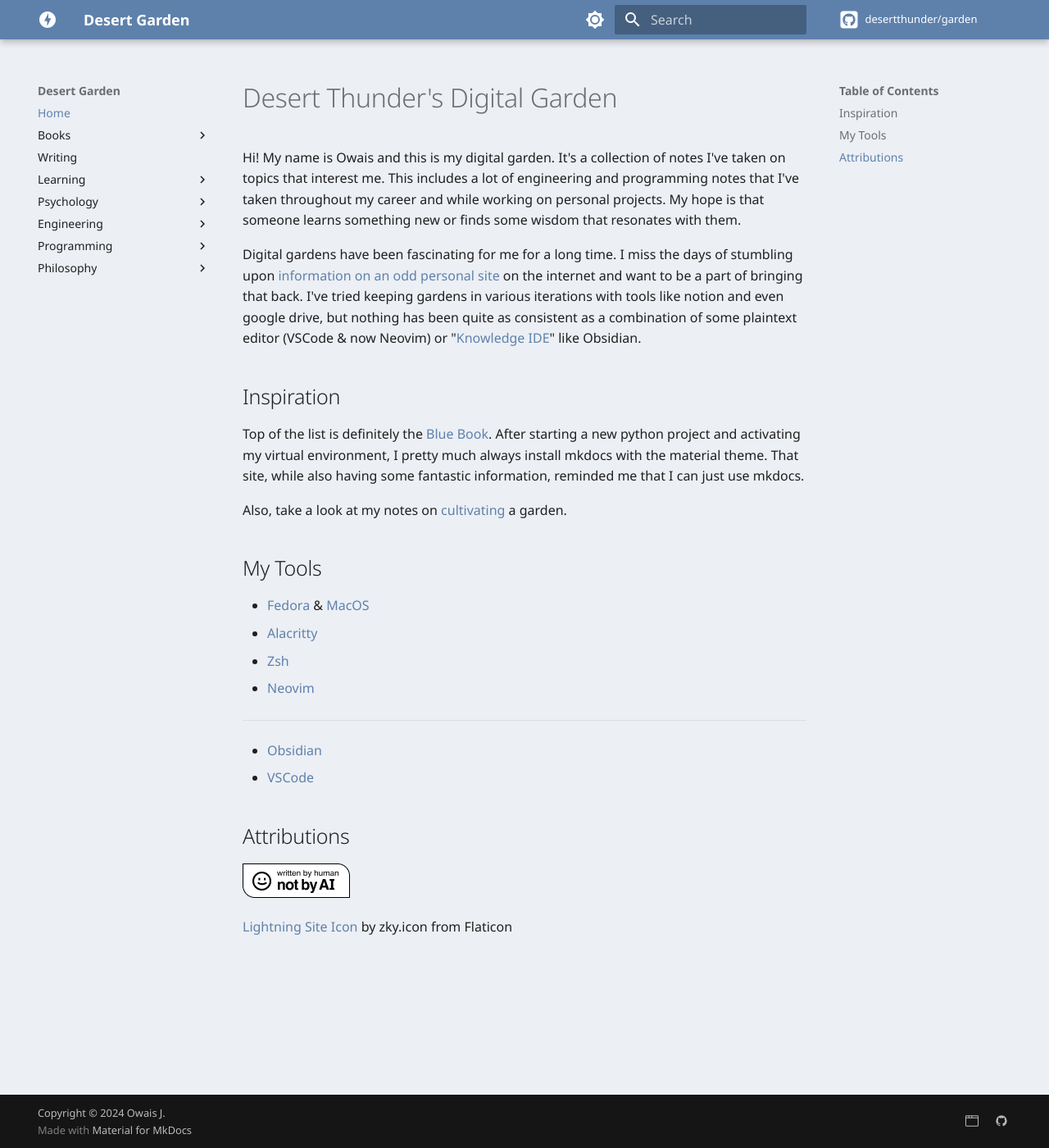
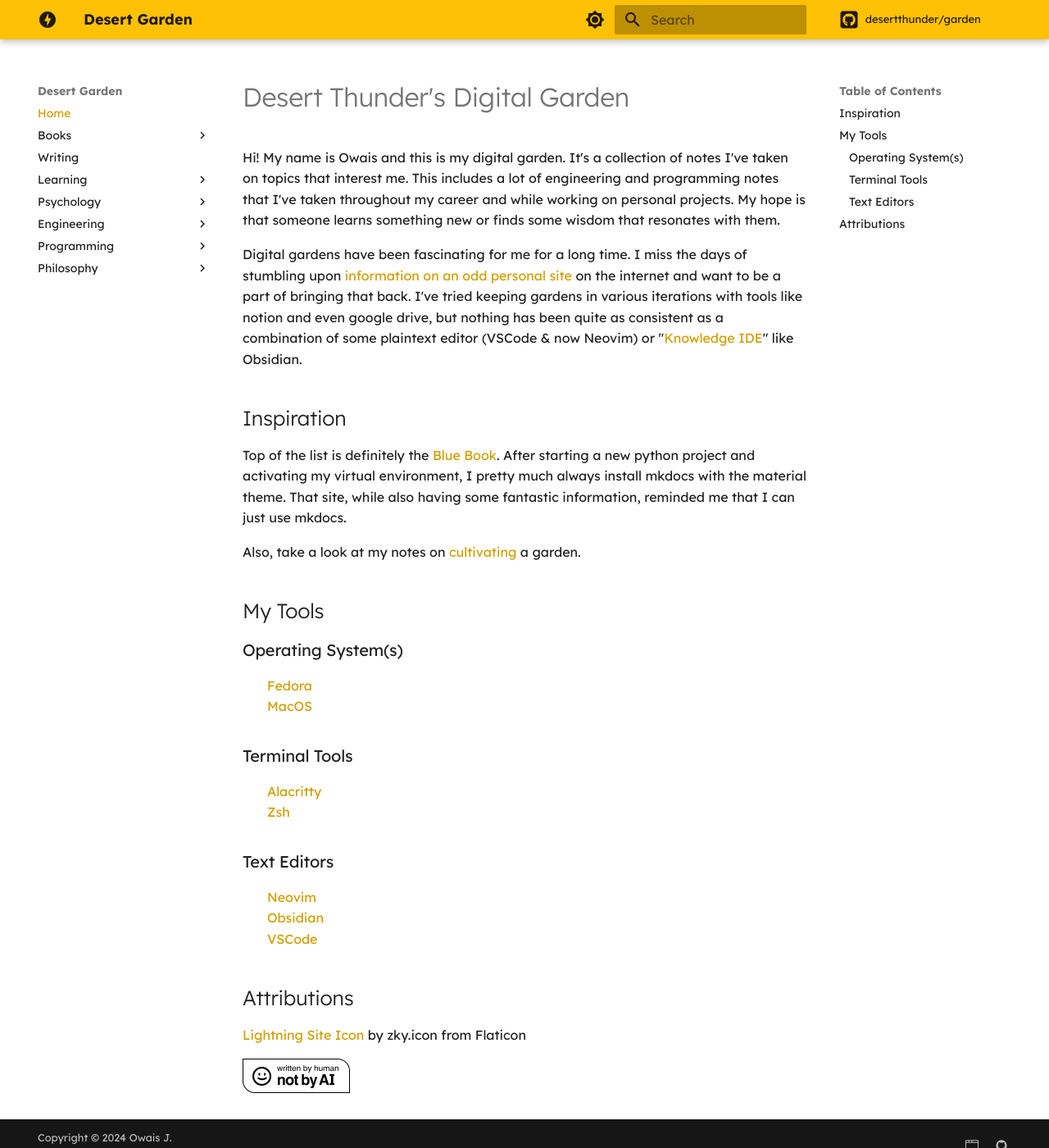
Before and after one commit to desertthunder/garden, an MkDocs documentation site: the page built from docs/README.md, in a window 1280 px wide and 1400 px high. Shown: the whole window at 82% size. Built offline with MkDocs 1.6.1 and Material for MkDocs 9.7.7, drawn with Linux system fonts in a browser that asks for light colours; comment, search, counter and statistics services are not loaded.

Commit message:
config: Theming, more extensions and home page formatting

```diff
--- a/docs/README.md
+++ b/docs/README.md
@@ -28,19 +28,25 @@ Also, take a look at my notes on [cultivating](./writing/cultivation.md) a garde
 
 ## My Tools
 
-- [Fedora](https://getfedora.org) & [MacOS](https://www.apple.com/macos)
-- [Alacritty](https://alacritty.org)
-- [Zsh](https://www.zsh.org)
-- [Neovim](https://neovim.io)
+### Operating System(s)
 
----
+:   [Fedora](https://getfedora.org) <br />
+    [MacOS](https://www.apple.com/macos)
 
-- [Obsidian](https://obsidian.md)
-- [VSCode](https://code.visualstudio.com)
+### Terminal Tools
+
+:   [Alacritty](https://alacritty.org) <br />
+    [Zsh](https://www.zsh.org)
+
+### Text Editors
+
+:   [Neovim](https://neovim.io) <br />
+    [Obsidian](https://obsidian.md) <br />
+    [VSCode](https://code.visualstudio.com)
 
 ## Attributions
 
-![Written By a Human](./assets/written-by-human.png)
-
 [Lightning Site Icon](https://www.flaticon.com/free-icons/lighting)
 by zky.icon from Flaticon
+
+![Written By a Human](./assets/written-by-human.png)
--- a/docs/stylesheets/extra.css
+++ /dev/null
@@ -1,12 +0,0 @@
-[data-md-color-scheme="default"],
-[data-md-color-scheme="slate"] {
-    --md-primary-fg-color: #5E81AC;
-}
-
-[data-md-color-scheme="slate"] {
-    --md-default-bg-color: #3B4252;
-}
-
-[data-md-color-scheme="default"] {
-    --md-default-bg-color: #ECEFF4;
-}
--- a/mkdocs.yml
+++ b/mkdocs.yml
@@ -9,7 +9,7 @@ theme:
     repo: fontawesome/brands/square-github
   favicon: assets/favicon.ico
   font:
-    text: "Noto Sans"
+    text: "Lexend"
     code: "Roboto Mono"
   features:
     - navigation.indexes
@@ -18,16 +18,20 @@ theme:
     - navigation.instant.prefetch
     - navigation.instant.progress
   palette:
-    - scheme: default
+    - media: "(prefers-color-scheme: light)"
+      scheme: default
+      primary: amber
+      accent: deep orange
       toggle:
         icon: material/brightness-7
         name: Switch to dark mode
-    - scheme: slate
+    - media: "(prefers-color-scheme: dark)"
+      scheme: slate
+      primary: amber
+      accent: deep orange
       toggle:
         icon: material/brightness-4
         name: Switch to light mode
-extra_css:
-  - stylesheets/extra.css
 extra:
   social:
   - icon: octicons/browser-24
@@ -51,7 +55,9 @@ markdown_extensions:
   - footnotes
   - admonition
   - attr_list
+  - def_list
   - md_in_html
+  - pymdownx.details
 nav:
   - Home:
     - README.md
@@ -81,6 +87,8 @@ nav:
       - The Cult of Done: psychology/productivity/done.md
   - Engineering:
     - engineering/README.md
+    - Architecture:
+      - Architecture Decision Records: engineering/architecture/adr.md
     - Command Line API Testing: engineering/bash_http.md
     - Databases:
       - DSN: engineering/databases/dsn.md
```
Also changed, not shown: .markdownlint.json.
